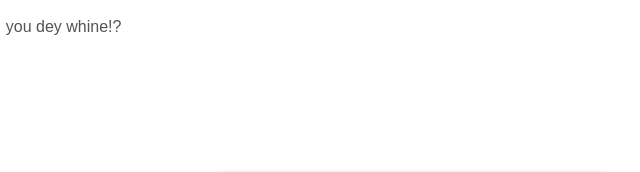
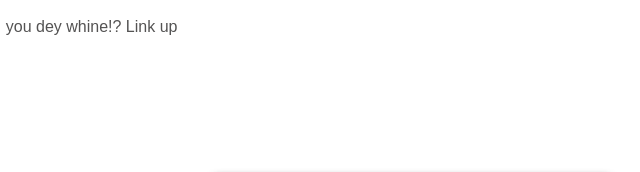
Before and after one commit to OvyEvbodi/auth_playground, a plain HTML site: page frontend/signin.html in a window 1280 px wide. Shown: the top 172 px of the page, 231-871 px from the left. Drawn offline with Linux system fonts and the light colour scheme.

Commit message:
Update footer

```diff
--- a/frontend/signin.html
+++ b/frontend/signin.html
@@ -38,7 +38,7 @@
         </div>
     </main>
     <footer>
-        <p>&copy; Vee-zaram tech global, lmao... you dey whine!?</p>
+        <p>&copy; Vee-zaram tech global, lmao... you dey whine!? Link up</p>
     </footer>
     <script rel="script" src="js/script.js"></script>
 </body>
```
